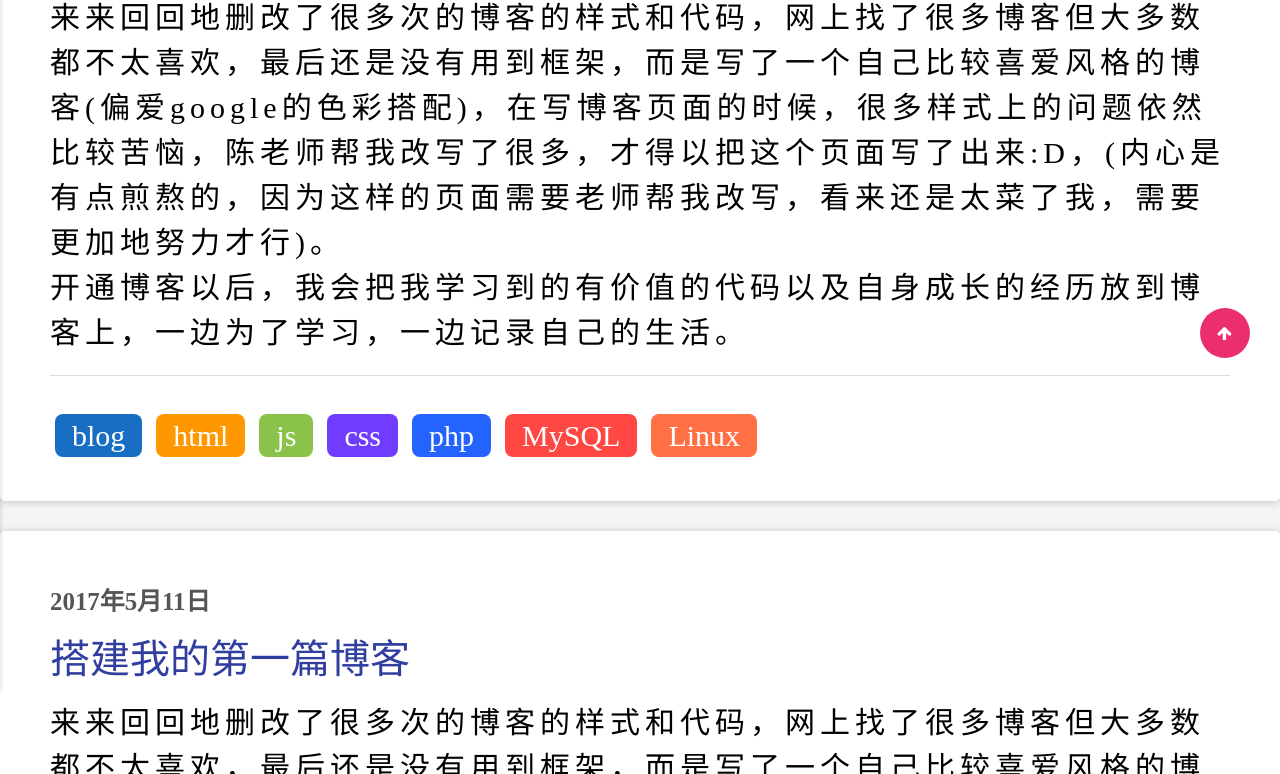
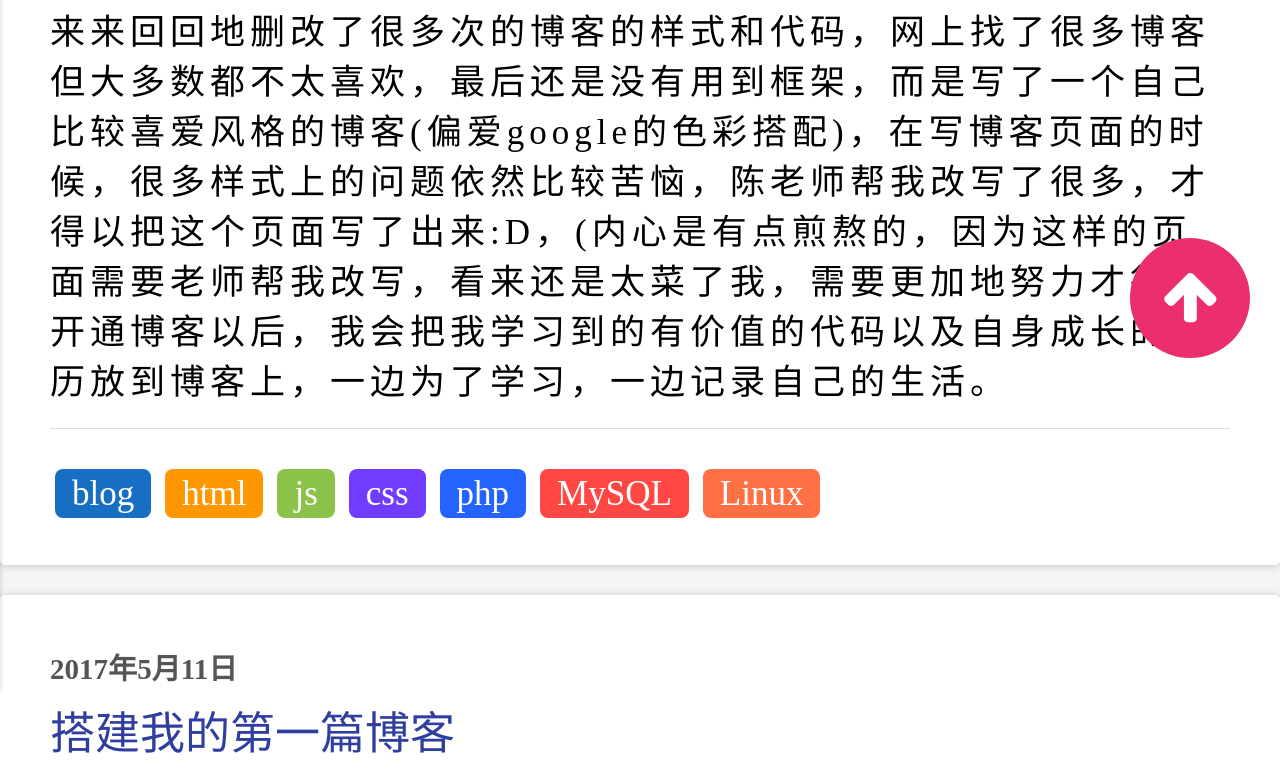
Before and after one commit to Amundsen-Tomato/homework, a plain HTML site: page 5.Copyright-layout/index.html in a window 1280 px wide. Shown: the part 354-1128 px from the top of the page. Drawn offline with Linux system fonts and the light colour scheme.

Commit message:
响应式-beta1

```diff
--- a/5.Copyright-layout/index.less
+++ b/5.Copyright-layout/index.less
@@ -276,7 +276,6 @@ li {
   left:0;
   bottom: 0;
   background-color:#303F9F;
-  box-sizing: border-box;
   .page-view {
     padding: 10px 0;
     text-align: center;
@@ -317,6 +316,18 @@ li {
   }
 }
 
+
+
+
+
+
+
+
+
+
+
+
+
 //响应式
   @media screen and (max-width: 1500px){
   #body {
@@ -328,9 +339,18 @@ li {
       bottom: 0;
     }
     #right {
+      .main {
+        padding-bottom: 120px;
+      }
       #nav {
         left: 0;
         height: 120px;
+        .close{
+          top: 20%;
+          a {
+            font-size: 50px;
+          }
+        }
         .nav-title {
           position: static;
           line-height: 120px;
@@ -345,25 +365,66 @@ li {
         .post-item-list {
           padding: 50px 50px 0 50px;
           .date {
-            font-size: 30px;
+            font-size: 35px;
             box-sizing: border-box;
           }
           .article-name h2{
-            font-size:40px;
+            font-size:45px;
           }
           .article-content p{
-            font-size: 30px;
+            font-size: 35px;
             letter-spacing: 5px;
-            line-height: 45px;
+            line-height: 50px;
           }
           .tags {
-            line-height: 120px;
+            line-height: 130px;
             a {
-              font-size: 30px;
+              font-size: 35px;
               .border-radius(8px)
             }
           }
         }
+        .pages {
+          .pages-list a {
+            font-size: 45px;
+            padding: 5px 35px;
+          }
+        }
+      }
+    }
+    #copyright {
+      height: 150px;
+      margin-top: -150px;
+      .page-view {
+        h4 {
+          font-size: 35px;
+        }
+      }
+      .copyright-content {
+        h4 {
+          font-size: 35px;
+        }
+      }
+    }
+    #back {
+      width: 120px;
+      height: 120px;
+      position: fixed;
+      bottom: 88px;
+      right: 30px;
+      a {
+        display: inline-block;
+        width: 120px;
+        height: 120px;
+        .border-radius(100%);
+        background-color: #eb2e6e;
+      }
+      i {
+        font-size: 60px;
+        position: absolute;
+        top: 24%;
+        left: 27%;
+        color: #FFFFFF;
       }
     }
   }
```
Also changed, not shown: 5.Copyright-layout/index.css.
